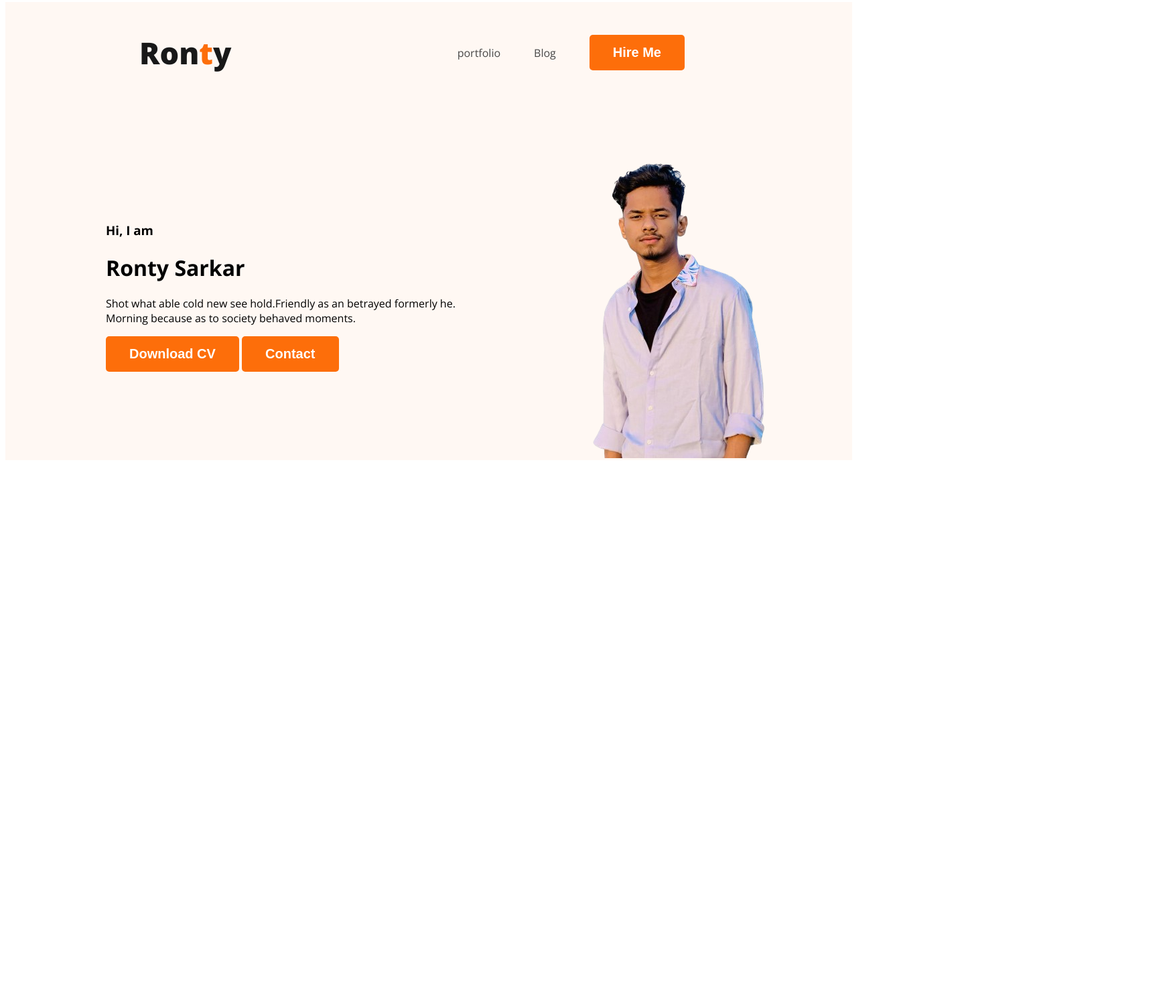
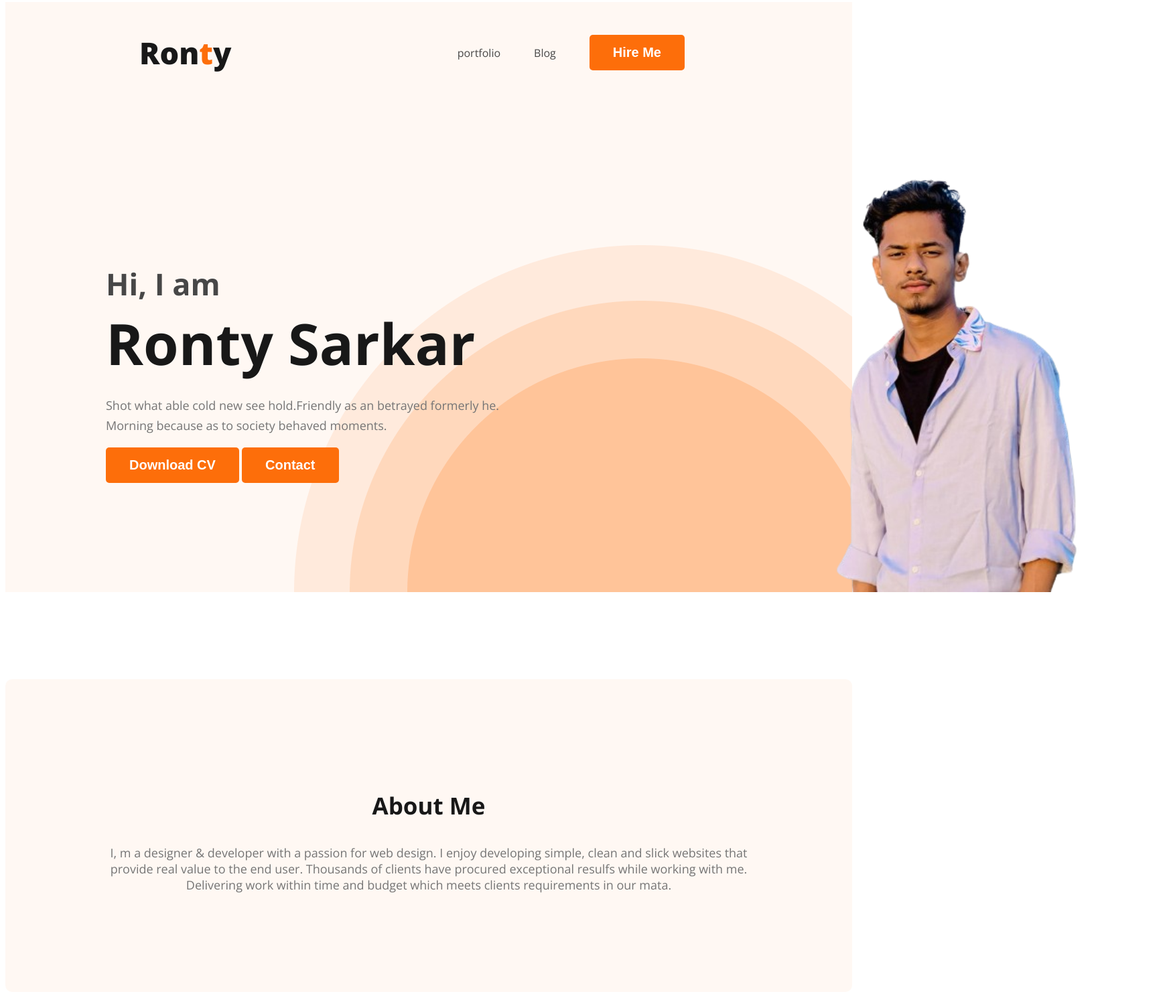
Before and after one commit to rontysarkar/portfolio-1st, a plain HTML site: page index.html in a window 1280 px wide. Shown: the part 5-1489 px from the top of the page at 67% size, 1748 px wide, since content can reach past the window. Before the commit the page ends 800 px from the top, so only its background shows below. Drawn offline with nearby package versions, Linux system fonts and the light colour scheme.

Commit message:
about section creatd

```diff
--- a/index.html
+++ b/index.html
@@ -23,17 +23,26 @@
         </ul>
       </nav>
       <div class="banner">
-        <div>
+        <div class="banner-contain">
             <h3 class="banner-grating">Hi, I  am</h3>
             <h1 class="banner-title">Ronty Sarkar</h1>
-            <p>Shot what able cold new see hold.Friendly as an betrayed formerly he. Morning because as to society behaved moments.</p>
+            <p class="para">Shot what able cold new see hold.Friendly as an betrayed formerly he. Morning because as to society behaved moments.</p>
             <button class="btn-primary">Download CV</button>
             <button class="btn-primary">Contact</button>
         </div>
         <img class="profile-pic" src="images/ronty.png" alt="">
       </div>
     </header>
-    <body></body>
-    <footer></footer>
+    <main>
+        <section class="about">
+            <h3 class="section-title">About Me</h3>
+            <p class="section-discription">I, m a designer & developer with a passion for web design. I enjoy developing simple, clean and slick websites that provide real value to the end user. Thousands of clients have procured exceptional resulfs while working with me. Delivering work within time and budget which meets clients requirements in our mata.</p>
+
+        </section>
+    </main>
+
+    <footer>
+
+    </footer>
   </body>
 </html>
--- a/style/portfolio.css
+++ b/style/portfolio.css
@@ -11,6 +11,21 @@ nav {
   color: var(--Dark-01, #181818);
   font-size: 45px;
   font-weight: 800;
+
+
+}
+.section-title{
+      color: #181818;
+     text-align: center;
+     font-size: 35px;
+     font-weight: 700;
+}
+.section-discription{
+    color: #757575;
+text-align: center;
+font-size: 18px;
+font-weight: 400;
+
 }
 .text-primary {
   color: #fd6e0a;
@@ -41,13 +56,49 @@ nav a {
 
 .header {
   background-color: #fff8f3;
+  background-image: url(../images/header_bg.png);
+  background-repeat: no-repeat;
+  background-position: bottom right;
 }
 .banner {
-  padding: 30px 30px 3px 150px;
+  padding: 30px 30px 0px 150px;
   display: flex;
   align-items: center;
 }
 .profile-pic {
+  margin-left: 290px;
+  width: 800px;
+  height: 700px;
+}
 
+/* div contian */
 
+.banner-grating {
+  color: #474747;
+  font-size: 45px;
+  width: 600px;
+  margin-bottom: 0px;
 }
+.banner-title {
+  color: var(--Dark-01, #181818);
+  font-size: 85px;
+  font-weight: 700;
+  margin-top: 0px;
+  margin-bottom: 20px;
+}
+.para {
+  color: #757575;
+  font-size: 18px;
+  font-weight: 400px;
+  line-height: 30px;
+}
+
+/* main section style  */
+
+/* about section style */
+.about {
+  padding: 130px;
+  border-radius: 10px;
+  background: #fff8f3;
+  margin: 130px 0;
+}
```
